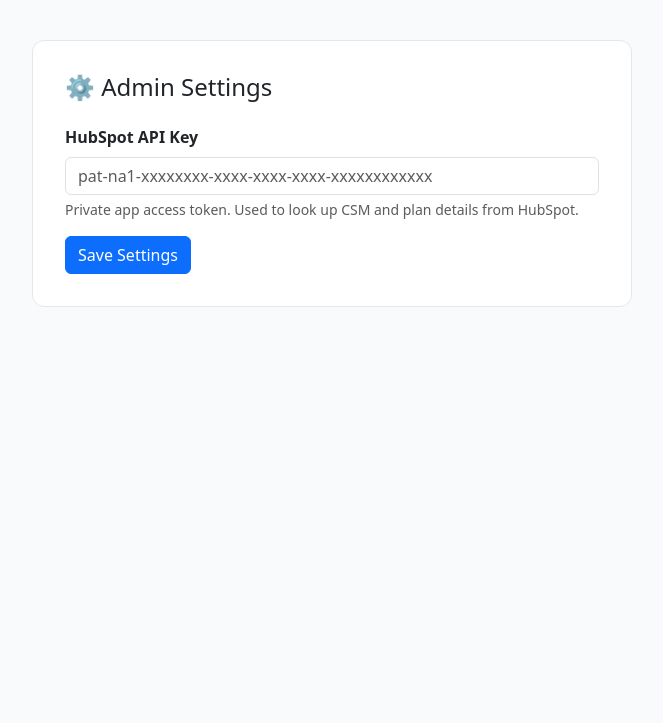
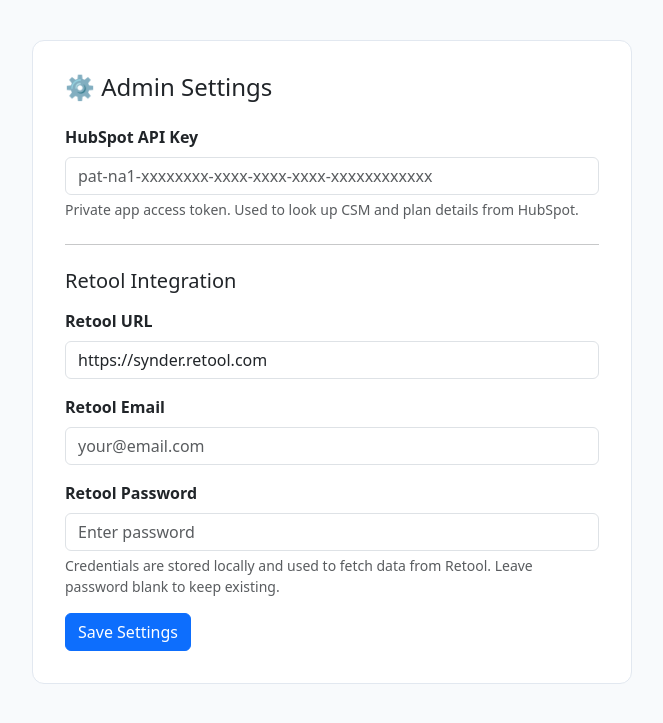
Before and after one commit to minerva-synder/synder-analytics, a Flask app: page /admin/settings in a window 1280 px wide. Shown: the part 61-784 px from the top of the page, without its empty margins (308-971 px from the left). Run offline with Flask 3, Linux system fonts and the light colour scheme; the visitor is signed in with stand-in values (Sample User, id 1).

Commit message:
Add Retool credentials to admin settings

```diff
--- a/app.py
+++ b/app.py
@@ -43,6 +43,14 @@ def save_config(cfg):
 
 def get_hubspot_api_key():
     return load_config().get("hubspot_api_key", "")
+
+def get_retool_config():
+    cfg = load_config()
+    return {
+        "url": cfg.get("retool_url", "https://synder.retool.com"),
+        "email": cfg.get("retool_email", ""),
+        "password": cfg.get("retool_password", ""),
+    }
 
 
 def admin_required(f):
@@ -1261,10 +1269,20 @@ def admin_settings():
     if request.method == "POST":
         cfg = load_config()
         cfg["hubspot_api_key"] = request.form.get("hubspot_api_key", "").strip()
+        cfg["retool_url"] = request.form.get("retool_url", "https://synder.retool.com").strip()
+        cfg["retool_email"] = request.form.get("retool_email", "").strip()
+        retool_pw = request.form.get("retool_password", "").strip()
+        if retool_pw:  # Only update password if provided (don't blank it on re-save)
+            cfg["retool_password"] = retool_pw
         save_config(cfg)
         saved = True
     cfg = load_config()
-    return render_template("settings.html", hubspot_api_key=cfg.get("hubspot_api_key", ""), saved=saved)
+    return render_template("settings.html",
+                           hubspot_api_key=cfg.get("hubspot_api_key", ""),
+                           retool_url=cfg.get("retool_url", "https://synder.retool.com"),
+                           retool_email=cfg.get("retool_email", ""),
+                           retool_has_password=bool(cfg.get("retool_password", "")),
+                           saved=saved)
 
 
 @app.route("/")
--- a/templates/settings.html
+++ b/templates/settings.html
@@ -31,6 +31,21 @@ body { background: #F8FAFC; }
       <input type="password" name="hubspot_api_key" class="form-control" value="{{ hubspot_api_key or '' }}" placeholder="pat-na1-xxxxxxxx-xxxx-xxxx-xxxx-xxxxxxxxxxxx">
       <div class="form-text">Private app access token. Used to look up CSM and plan details from HubSpot.</div>
     </div>
+    <hr class="my-4">
+    <h5 class="mb-3">Retool Integration</h5>
+    <div class="mb-3">
+      <label class="form-label fw-bold">Retool URL</label>
+      <input type="text" name="retool_url" class="form-control" value="{{ retool_url or 'https://synder.retool.com' }}" placeholder="https://synder.retool.com">
+    </div>
+    <div class="mb-3">
+      <label class="form-label fw-bold">Retool Email</label>
+      <input type="email" name="retool_email" class="form-control" value="{{ retool_email or '' }}" placeholder="your@email.com">
+    </div>
+    <div class="mb-3">
+      <label class="form-label fw-bold">Retool Password</label>
+      <input type="password" name="retool_password" class="form-control" value="" placeholder="{% if retool_has_password %}••••••••  (saved — leave blank to keep){% else %}Enter password{% endif %}">
+      <div class="form-text">Credentials are stored locally and used to fetch data from Retool. Leave password blank to keep existing.</div>
+    </div>
     <button type="submit" class="btn btn-primary">Save Settings</button>
   </form>
 </div>
```
